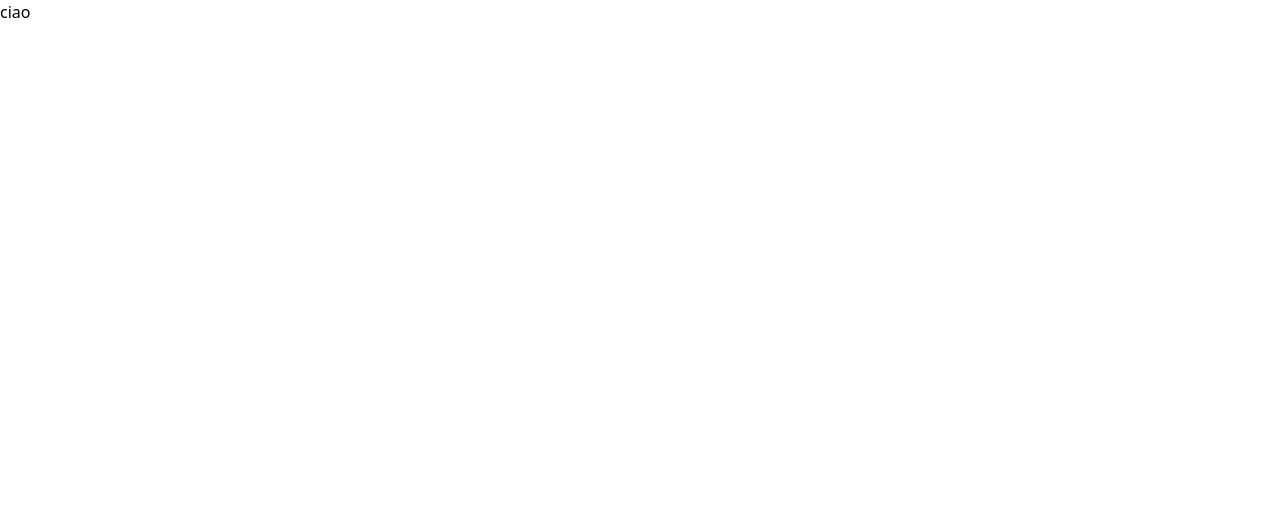
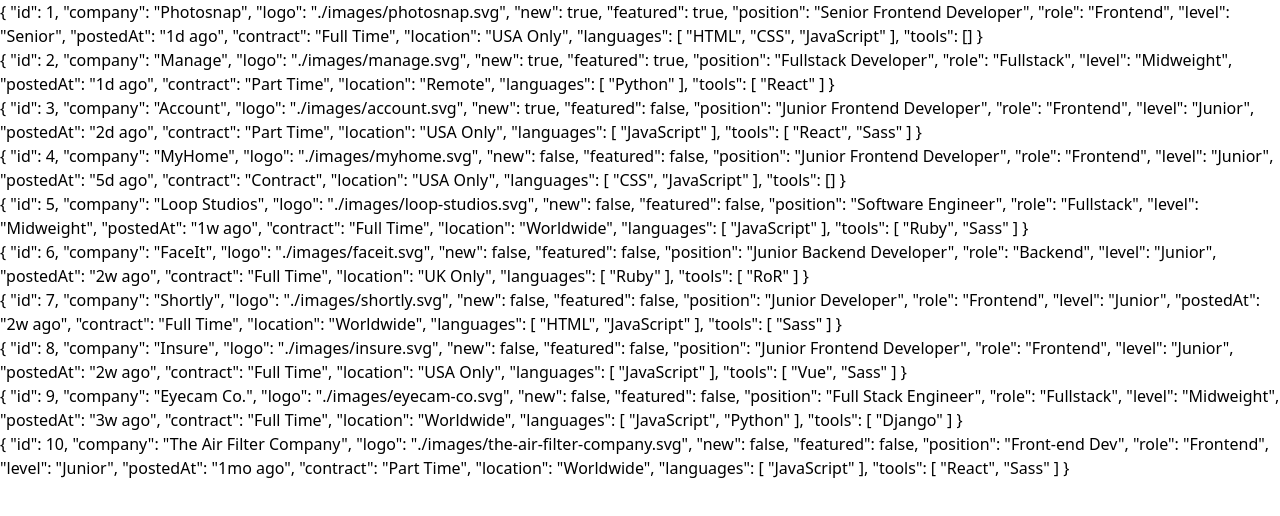
Before and after one commit to MarcoBesana99/job-listing, a Vue app: page / in a window 1280 px wide. Shown: the top 516 px of the page. Built offline with nearby package versions, Linux system fonts and the light colour scheme.

Commit message:
load data and pass them to job cards components

```diff
--- a/src/App.vue
+++ b/src/App.vue
@@ -1,18 +1,25 @@
 <template>
-  ciao
+  <div>
+    <job-card v-for="job in jobs" :job="job" :key="job.id"></job-card>
+  </div>
 </template>
 
 <script>
-
+import data from "@/json/data.json";
+import JobCard from "@/components/JobCard";
 
 export default {
-  name: 'App',
+  name: "App",
+  data() {
+    return {
+      jobs: data,
+    };
+  },
   components: {
-
-  }
-}
+    JobCard
+  },
+};
 </script>
 
 <style>
-
 </style>
--- /dev/null
+++ b/src/components/JobCard.vue
@@ -0,0 +1,13 @@
+<template>
+  <div>
+    {{ job }}
+  </div>
+</template>
+
+<script>
+export default {
+  props: {
+    job: Array,
+  },
+};
+</script>
```
